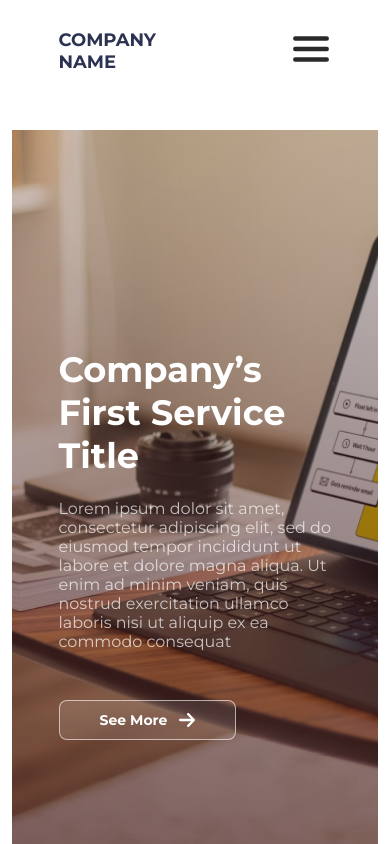
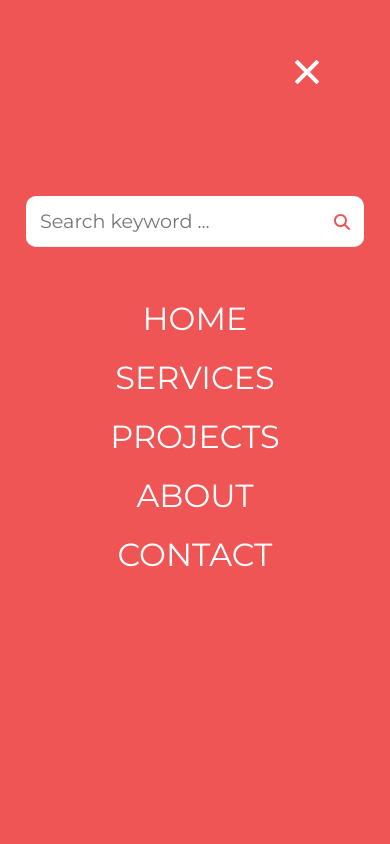
Before and after one commit to nnatroo/artmedia-task, a React (Vite) app: page / in a window 390 px wide. Both pictures are taken after a click on the picture 310 px from the left and 49 px from the top of the page. Shown: the top 844 px of the page. Built offline with nearby package versions, Linux system fonts and the light colour scheme.

Commit message:
added burger menu

```diff
--- a/package.json
+++ b/package.json
@@ -11,6 +11,7 @@
   },
   "dependencies": {
     "@emotion/react": "^11.11.0",
+    "animate.css": "^4.1.1",
     "react": "^18.2.0",
     "react-awesome-reveal": "^4.2.3",
     "react-dom": "^18.2.0",
--- a/src/App.css
+++ b/src/App.css
@@ -10,6 +10,7 @@
 
 body {
   scroll-behavior: smooth;
+  overflow-x: hidden;
 }
 
 ::selection {
--- /dev/null
+++ b/src/components/BurgerMenu.jsx
@@ -0,0 +1,35 @@
+import React from "react";
+import classes from "../modules/BurgerMenu.module.css";
+import SearchIcon from "../assets/searchIcon.svg";
+import XSymbol from "../assets/xSymbol.svg";
+import 'animate.css';
+
+const BurgerMenu = (props) => {
+  return (
+    <>
+      <div className={`${classes["menu-wrapper"]} animate__animated animate__slideInDown`}>
+
+        <img onClick={props.onCancel} src={XSymbol} alt="" />
+
+        <div className={classes["menu-container"]}>
+
+          <div className={classes["navbar-search-wrapper"]}>
+            <input type="text" placeholder="Search keyword ..." />
+            <img src={SearchIcon} alt="" />
+          </div>
+
+
+          <li>Home</li>
+          <li>Services</li>
+          <li>Projects</li>
+          <li>About</li>
+          <li>Contact</li>
+
+        </div>
+
+      </div>
+    </>
+  );
+};
+
+export default BurgerMenu;
--- a/src/components/Header.jsx
+++ b/src/components/Header.jsx
@@ -1,14 +1,28 @@
-import React from "react";
-import classes from '../modules/Header.module.css'
-import CompanyLogo from '../assets/companyLogo.svg'
-import SearchIcon from '../assets/searchIcon.svg'
-import BurgerMenu from '../assets/menuBurger.svg'
+import React, { useState } from "react";
+import classes from "../modules/Header.module.css";
+import CompanyLogo from "../assets/companyLogo.svg";
+import SearchIcon from "../assets/searchIcon.svg";
+import BurgerMenuIcon from "../assets/menuBurger.svg";
+import BurgerMenu from "./BurgerMenu";
 
 const Header = () => {
+  const [showBurgerMenu, setShowBurgerMenu] = useState(false);
+
+  const burgerClickHandler = () => {
+    setShowBurgerMenu(!showBurgerMenu);
+    document.body.style.overflow = 'hidden';
+  };
+
+  const cancelHandler = () => {
+    setShowBurgerMenu(false);
+    document.body.style.overflow = 'visible';
+  }
+
   return (
     <>
-      <section className={classes['header']}>
-        <div className={classes['navbar-wrapper']}>
+      {showBurgerMenu && <BurgerMenu onCancel={cancelHandler} />}
+      <section className={classes["header"]}>
+        <div className={classes["navbar-wrapper"]}>
           <div className={classes["navbar-brand"]}>
             <img src={CompanyLogo} alt="CompanyLogo" />
             <h3>
@@ -30,7 +44,7 @@ const Header = () => {
           </div>
 
           <div className={classes["navbar-burger-menu-wrapper"]}>
-            <img src={BurgerMenu} alt="" />
+            <img onClick={burgerClickHandler} src={BurgerMenuIcon} alt="" />
           </div>
         </div>
       </section>
--- /dev/null
+++ b/src/modules/BurgerMenu.module.css
@@ -0,0 +1,67 @@
+.menu-wrapper {
+    position: absolute;
+    background-color: #ef5555;
+    width: 100%;
+    height: 100vh;
+    z-index: 100;
+    top: 0;
+    display: flex;
+    flex-direction: column;
+    align-items: center;
+    gap: 1.25rem;
+    list-style: none;
+    color: white;
+    padding-top: 4rem;
+}
+
+.menu-wrapper img {
+    align-self: flex-end;
+    padding-right: 60px;
+    transform: scale(1.5);
+    cursor: pointer;
+}
+
+.no-scroll {
+    overflow: hidden;
+}
+
+.menu-container {
+    display: flex;
+    flex-direction: column;
+    gap: 1.25rem;
+    align-items: center;
+    padding-top: 6rem;
+}
+
+.menu-container li {
+    font-size: 2rem;
+    cursor: pointer;
+    transition: 0.2s;
+    text-transform: uppercase;
+}
+
+.menu-container li:hover {
+    transform: scale(1.1);
+    text-shadow: 1px 1px 1px white;
+}
+
+.navbar-search-wrapper input {
+    width: 310px;
+    height: 50px;
+    border: none;
+    border-bottom: 1px solid #EAECF0;
+    padding-right: 26px;
+    border-radius: 10px;
+    padding-inline: 14px;
+    font-size: 1.2rem;
+    margin-bottom: 2rem;
+}
+
+.navbar-search-wrapper input:focus {
+    outline: none;
+}
+
+.navbar-search-wrapper img {
+    position: absolute;
+    transform: translate(-30px, 18px);
+}
--- a/src/modules/Header.module.css
+++ b/src/modules/Header.module.css
@@ -79,7 +79,10 @@
 
 .navbar-burger-menu-wrapper {
     display: none;
+    cursor: pointer;
 }
+
+
 
 @media (max-width: 1600px) {
     .navbar-wrapper {
```
Also changed, not shown: src/assets/xSymbol.svg (added), 1 other file (tests, documents, lock files or other folders).
